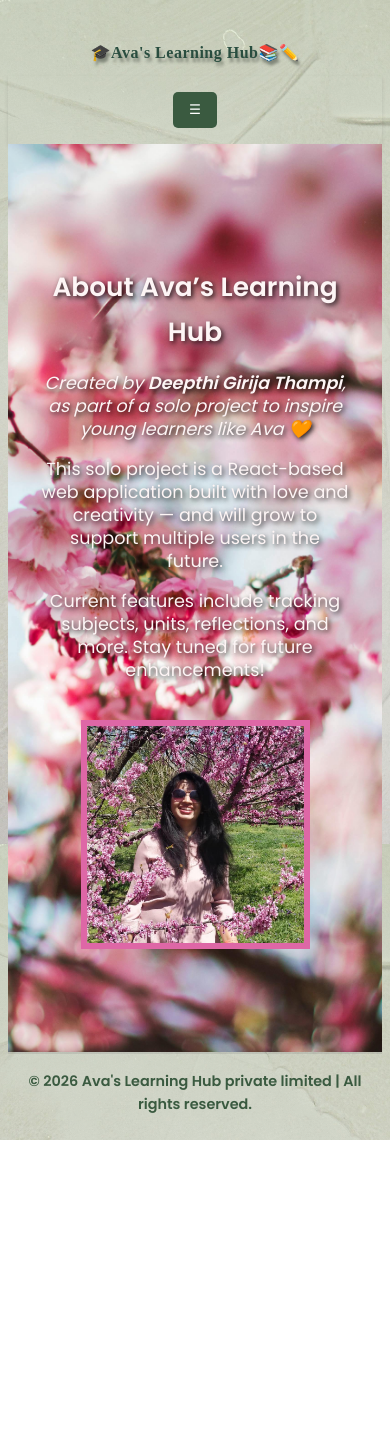
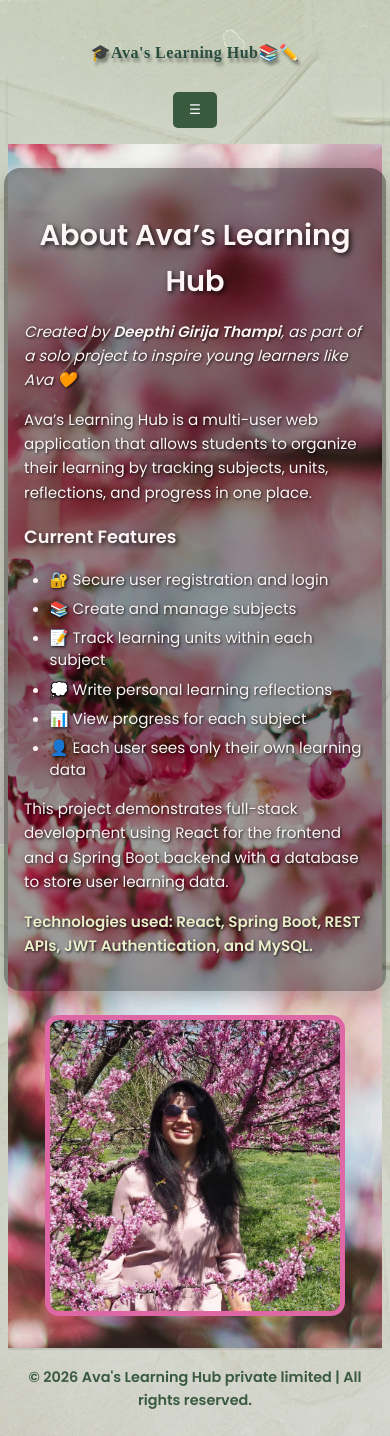
Before and after one commit to DeepthiGirijaThampi/avas-learning-hub-multi-user, a React (Vite) app in the folder ava-learning-hub/: page /#/about in a window 390 px wide. Before the commit the page ends 1140 px from the top, so only its background shows below. Built offline with nearby package versions, Linux system fonts and the light colour scheme; a web font is replaced by a local one.

Commit message:
Updated about and styling

```diff
--- a/ava-learning-hub/src/components/pages/About.jsx
+++ b/ava-learning-hub/src/components/pages/About.jsx
@@ -10,12 +10,24 @@ export default function About(){
                 <h2>About Ava’s Learning Hub</h2>
                 <p><em>Created by <strong >Deepthi Girija Thampi</strong>, as part of a solo project to inspire young learners like Ava 🧡</em></p>
                 <p>
-                This solo project is a React-based web application built with love and creativity — and will grow to support
-                multiple users in the future.
+                Ava’s Learning Hub is a multi-user web application that allows students to organize their learning by tracking subjects, units, reflections, and progress in one place.
                 </p>
-                <p>
-                Current features include tracking subjects, units, reflections, and more. Stay tuned for future enhancements!
-                </p>
+                <h3>Current Features</h3>
+
+                    <ul className="about-features">
+                    <li>🔐 Secure user registration and login</li>
+                    <li>📚 Create and manage subjects</li>
+                    <li>📝 Track learning units within each subject</li>
+                    <li>💭 Write personal learning reflections</li>
+                    <li>📊 View progress for each subject</li>
+                    <li>👤 Each user sees only their own learning data</li>
+                    </ul>
+                    <p>
+                    This project demonstrates full-stack development using React for the frontend and a Spring Boot backend with a database to store user learning data.
+                    </p>
+                    <p className="about-tech">
+                    Technologies used: React, Spring Boot, REST APIs, JWT Authentication, and MySQL.
+                    </p>
             </section>
             <section className='about-right'>
                 <img className='about-picture' src={aboutImage} alt="Deepthi's picture" />
--- a/ava-learning-hub/src/components/pages/about.css
+++ b/ava-learning-hub/src/components/pages/about.css
@@ -17,6 +17,8 @@
 .about-page h2 {
   color:var(--white-color);
   margin-bottom: 1rem;
+  font-size: 2rem;
+  text-align: left;
 }
 .about-page {
   position: relative;
@@ -29,36 +31,72 @@
   display: flex;
   align-items: center;
   justify-content: center;
+  gap: 3rem;
+  padding: 3rem 2rem;
 }
 
 .about-page p{
   margin-bottom: 0.5rem;
   line-height: 2.4;
+  text-shadow: 1px 1px 3px var(--shading-color);
 }
 
 .about-section{
-  max-width: 500px;
+  max-width: 800px;
   width: 100%;
-  text-align: center;
+  text-align: left;
   font-size: 1.5rem;
   line-height: 2;
-  margin: 0 auto;
+  /* margin: 0 auto; */
+  padding: 2rem;
+  background: rgba(0, 0, 0, 0.38);
+  border-radius: 18px;
+  box-shadow: 0 8px 20px rgba(0,0,0,0.2);
 }
 
 .about-picture{
-  width:400px;
+  /* width:400px; */
   border: var(--pink-two) solid 10px;
   margin-right: 100px
   }
 
+  .about-features {
+  margin: 0.8rem 0 1.2rem 1.2rem;
+  padding-left: 0.8rem;
+}
+
+.about-features li {
+  margin-bottom: 0.5rem;
+  line-height: 1.5;
+  text-shadow: 1px 1px 3px var(--shading-color);
+}
+
+.about-tech {
+  font-weight: 600;
+  color: var(--green-two);
+}
+
+.about-right {
+  display: flex;
+  justify-content: center;
+  align-items: center;
+}
+
+
 @media screen and (max-width: 1366px) {
-  .about-page {
-    padding: 2rem;
+
+   .about-page {
+    flex-direction: column;
+    align-items: center;
+    justify-content: flex-start;
+    gap: 1.5rem;
+    padding: 1.5rem 1rem 2rem;
+    min-height: auto;
   }
 
   .about-section {
     font-size: 1.3rem;
-    line-height: 1.8;
+    /* line-height: 1.8; */
     max-width: 600px;
   }
 
@@ -72,23 +110,55 @@
 @media screen and (max-width: 768px) {
   .about-page {
     flex-direction: column;
-    text-align: center;
+    align-items: center;
+    justify-content: flex-start;
+    gap: 1.5rem;
+    padding: 1.5rem 1rem 2rem;
+    min-height: auto;
   }
 
   .about-section {
-    margin: 0 auto 2rem;
-    font-size: 1.1rem;
-    line-height: 1.7;
     max-width: 100%;
+    width: 100%;
+    text-align: left;
+    font-size: 0.95rem;
+    line-height: 1.6;
+    padding: 1.25rem;
+    border-radius: 16px;
+  }
+
+  .about-page h2 {
+    text-align: center;
+    font-size: 1.8rem;
+    margin-bottom: 0.8rem;
+  }
+
+  .about-page p {
+    margin-bottom: 0.8rem;
+    line-height: 1.6;
+  }
+
+  .about-features {
+    margin: 0.6rem 0 1rem 1rem;
+    padding-left: 0.6rem;
+  }
+
+  .about-features li {
+    margin-bottom: 0.45rem;
+    line-height: 1.45;
+  }
+
+  .about-right {
+    width: 100%;
+    display: flex;
+    justify-content: center;
   }
 
   .about-picture {
-    width: 70%;
+    width: 85%;
+    max-width: 320px;
     margin: 0 auto;
-    border-width: 6px;
-  }
-  .about-page p {
-    margin-bottom: 0.4rem;
-    line-height: 1.3;
+    border-width: 5px;
+    border-radius: 14px;
   }
 }
```
